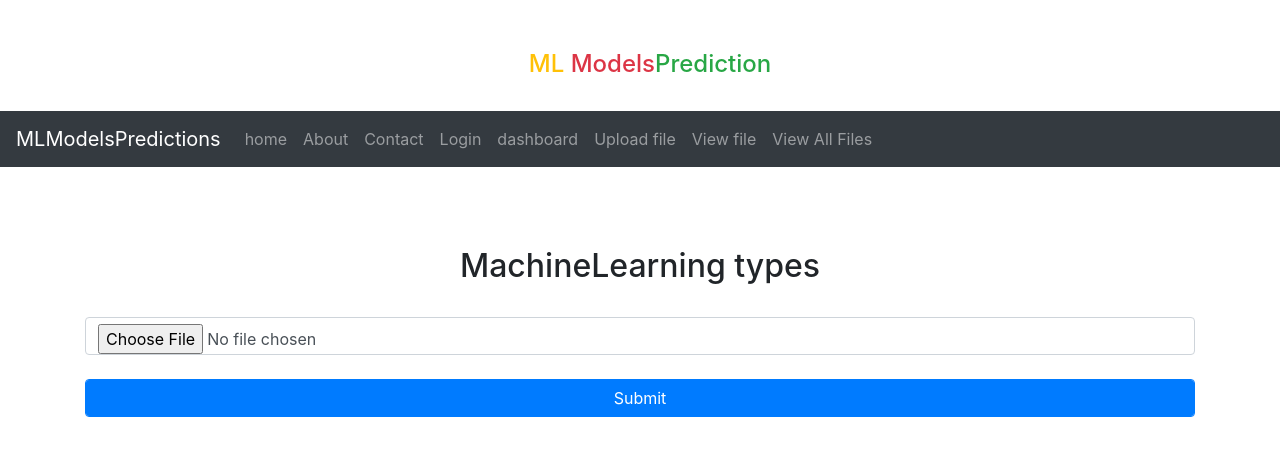
After one commit to SatheeshMatampalli/Lokesh_project, a Django app: template mlmodels/templates/mlmodels/uploadcsv.html in a window 1280 px wide. The commit adds this page. Shown: the top 456 px of the page. Run offline with Django 3.2, Linux system fonts and the light colour scheme; the template is opened without the code that fills it, so the values that code supplies are empty; some libraries are stand-ins or nearby versions.

Commit message:
08-03-2021

```diff
--- a/mlmodels/templates/mlmodels/index.html
+++ b/mlmodels/templates/mlmodels/index.html
@@ -21,6 +21,7 @@
 
 		</select>
 		<br>
+		<input type="file" name="csvfile" class="form-control"><br>
 		<input type="submit" value="Submit" class="form-control btn btn-primary">
 	</form>
 </div>
--- /dev/null
+++ b/mlmodels/templates/mlmodels/uploadcsv.html
@@ -0,0 +1,17 @@
+{% extends 'mlmodels/header.html' %}
+{% block title %}
+
+{% endblock %}
+{% block content %}
+<div class="container" style="margin-top: 80px" >
+<h2 class="text-center">MachineLearning types</h2>
+	<br>
+
+	<div class="center">
+		<form method="POST" id="indexForm" data-courses-url="{% url 'ajax_load_courses' %}">
+			{% csrf_token %}
+			<input type="file" name="csvfile" class="form-control"><br>
+			<input type="submit" value="Submit" class="form-control btn btn-primary">
+		</form>
+	</div>
+{% endblock %}
--- a/mlmodels/views.py
+++ b/mlmodels/views.py
@@ -10,8 +10,9 @@ def home(req):
 
 def index(req):
 	if req.method=="POST":
-		print(req.POST['programming'])
-		print(req.POST['courses'])
+		ml=req.POST['programming']
+		mlm=req.POST['courses']
+		return render(req,'mlmodels/uploadcsv.html')
 	data=MLtypes.objects.all()
 	return render(req,'mlmodels/index.html',{'data':data})
 
```
